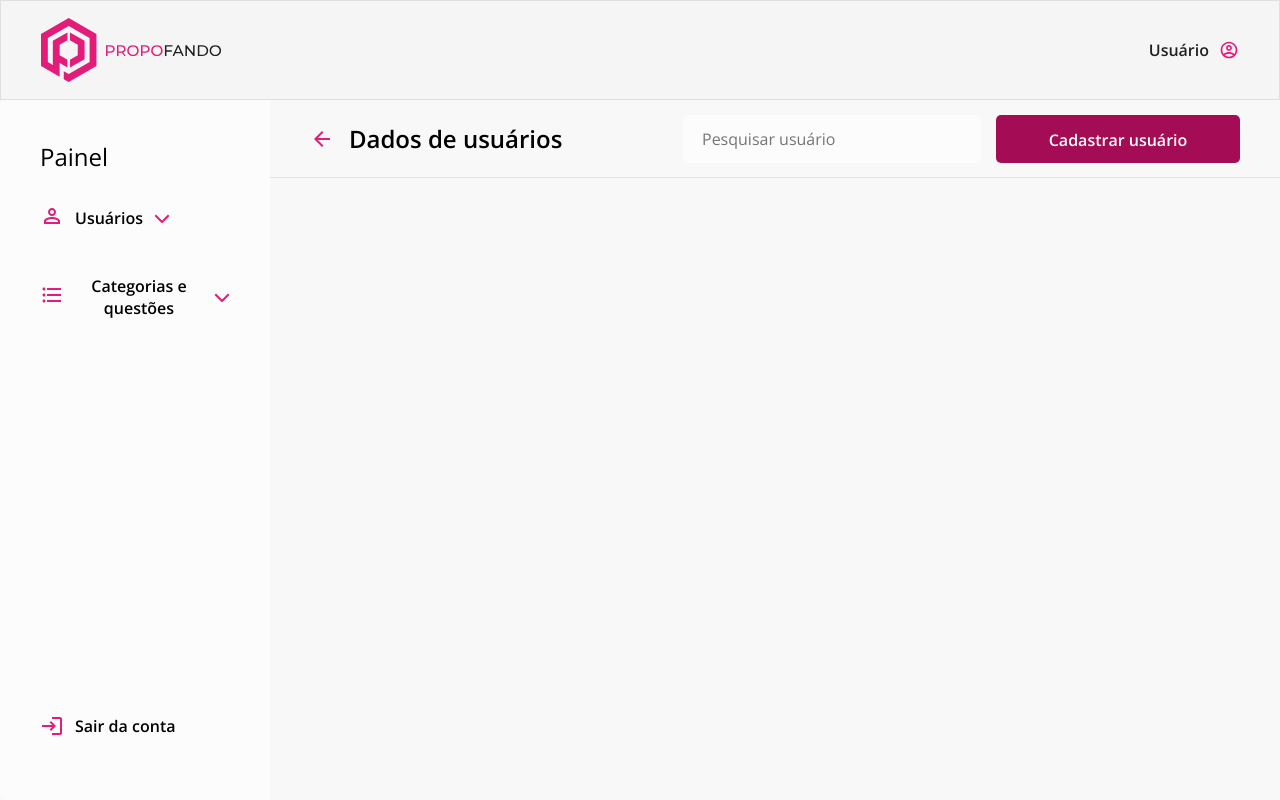
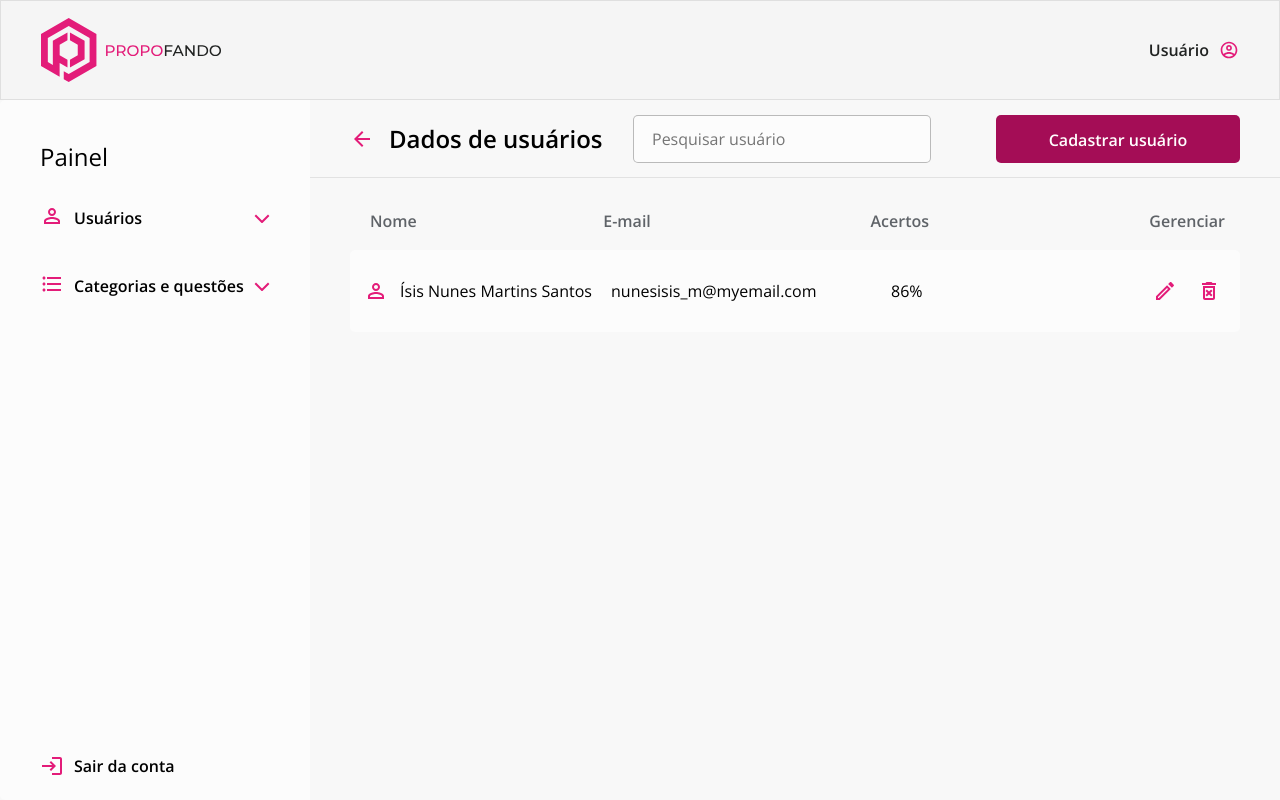
Before and after one commit to Thaina-Abrantes/propofando-frontend, a React (Create React App) app: page / in a window 1280 px wide. Both pictures are taken after typing "name@example.com", "Sample123" into the empty fields and a click on the button "Entrar". Built offline with nearby package versions, Linux system fonts and the light colour scheme.

Commit message:
Ajuste na tabela do usuário e no painel

```diff
--- a/src/components/AdminPanel/styles.module.scss
+++ b/src/components/AdminPanel/styles.module.scss
@@ -8,16 +8,17 @@
 
   div {
     display: flex;
-    gap: 11px;
+    gap: 10px;
     margin-top: 17px;
     margin-bottom: 12px;
     align-items: center;
-    text-align: center;
+    text-align: left;
   }
 
   span {
     font-style: normal;
     font-weight: 600;
+    width: 170px;
     cursor: pointer;
   }
 
@@ -53,5 +54,5 @@
 
 .logout {
   position: absolute;
-  bottom: 50px;
+  bottom: 10px;
 }
--- a/src/components/Search/styles.module.scss
+++ b/src/components/Search/styles.module.scss
@@ -8,6 +8,7 @@
   input {
     width: 298px;
     height: 48px;
+    margin-right: 50px;
   }
   div {
     cursor: pointer;
--- /dev/null
+++ b/src/components/TableUser/index.js
@@ -0,0 +1,39 @@
+import style from './styles.module.scss';
+import userIcon from '../../assets/identity-icon.svg';
+import editIcon from '../../assets/edit-icon.svg';
+import deleteIcon from '../../assets/delete-icon.svg';
+
+function TableUser() {
+  return (
+    <div className={style.table}>
+      <div className={style['table-header']}>
+        <div className={style['name-title']}><span>Nome</span></div>
+        <div className={style['email-title']}><span>E-mail</span></div>
+        <div className={style['hit-title']}><span>Acertos</span></div>
+        <div className={style['manage-title']}><span>Gerenciar</span></div>
+      </div>
+
+      <div className={style['table-body']}>
+        <div className={style['table-line']}>
+          <div className={style['first-line-item']}>
+            <img src={userIcon} alt="Icone de usuário" />
+            <span>Ísis Nunes Martins Santos </span>
+          </div>
+          <div className={style['second-line-item']}>
+            <span>nunesisis_m@myemail.com</span>
+          </div>
+          <div className={style['third-line-item']}>
+            <span>86%</span>
+          </div>
+          <div className={style['fourth-line-item']}>
+            <img src={editIcon} alt="editar" />
+            <img src={deleteIcon} alt="deletar" />
+          </div>
+        </div>
+
+      </div>
+    </div>
+  );
+}
+
+export default TableUser;
--- /dev/null
+++ b/src/components/TableUser/styles.module.scss
@@ -0,0 +1,80 @@
+.table {
+  display: flex;
+  flex-direction: column;
+  gap: 18px;
+  padding: 0 40px;
+}
+.table-header {
+  display: flex;
+  align-items: center;
+  justify-content: space-between;
+
+  span {
+    font-weight: 600;
+    font-size: 16px;
+    color: var(--black600);
+  }
+}
+
+.name-title {
+  padding-left: 20px;
+}
+.email-title {
+  margin-left: 60px;
+}
+.hit-title {
+  margin-left: 90px;
+}
+
+.manage-title {
+  display: flex;
+  justify-content: flex-end;
+  margin-right: 15px;
+}
+.table-body {
+  display: flex;
+  flex-direction: column;
+  gap: 14px;
+}
+
+.table-line {
+  display: flex;
+  width: 90%;
+  // justify-content: center;
+  align-items: center;
+  background-color: var(--white400);
+  padding: 24px 14px;
+  border-radius: 5px;
+}
+.first-line-item {
+  display: flex;
+  justify-content: center;
+  align-items: center;
+  text-align: center;
+  gap: 8px;
+  span {
+    width: 200px;
+  }
+}
+
+.second-line-item {
+  padding-left: 15px;
+  text-align: center;
+  span {
+    width: 200px;
+  }
+}
+
+.third-line-item {
+  margin-left: 80px;
+}
+
+.fourth-line-item {
+  display: flex;
+  justify-content: flex-end;
+  padding: 5px;
+  gap: 20px;
+  img {
+    cursor: pointer;
+  }
+}
--- a/src/pages/Main/index.js
+++ b/src/pages/Main/index.js
@@ -1,6 +1,7 @@
 import AdminPanel from 'components/AdminPanel';
 import Header from 'components/Header';
 import Search from 'components/Search';
+import TableUser from 'components/TableUser';
 
 import style from './styles.module.scss';
 
@@ -10,7 +11,10 @@ export function Main() {
       <Header />
       <div>
         <AdminPanel />
-        <Search />
+        <div className={style['div-center']}>
+          <Search />
+          <TableUser />
+        </div>
       </div>
     </div>
   );
--- a/src/pages/Main/styles.module.scss
+++ b/src/pages/Main/styles.module.scss
@@ -13,3 +13,9 @@
     width: 100%;
   }
 }
+
+.div-center {
+  display: flex;
+  flex-direction: column;
+  gap: 32px;
+}
--- a/src/styles/index.scss
+++ b/src/styles/index.scss
@@ -9,6 +9,8 @@
   --black200: #1e1f1e;
   --black300: #212322;
   --black400: #2123221a;
+  --black500: #2123224d;
+  --black600: #5f6368;
   --yellow: #ffc866;
   --yellow200: #ffc8660d;
   --red200: #ff85850d;
--- a/src/styles/input.scss
+++ b/src/styles/input.scss
@@ -15,7 +15,7 @@
 .input-light {
   all: unset;
   background: var(--white400);
-  border: 1.5px solid var(--white400);
+  border: 1.5px solid var(--black500);
   color: var(--black300);
   box-sizing: border-box;
   border-radius: 5px;
```
